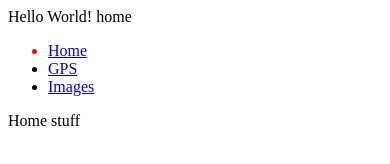
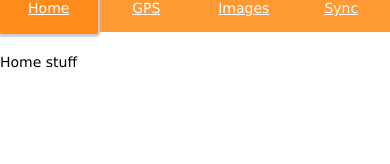
Before and after one commit to lbesson/c2capp, a plain HTML site: page index.html in a window 390 px wide. Drawn offline with Linux system fonts and the light colour scheme; some packages are replaced by stand-ins of ours.

Commit message:
angularjs base structure

```diff
--- /dev/null
+++ b/css/sass/_base.scss
@@ -0,0 +1,6 @@
+body {
+  margin: 0;
+  padding: 0;
+  font-family: Verdana, Arial, Helvetica, sans-serif;
+  font-size: 14px;
+}
--- /dev/null
+++ b/css/sass/_menu.scss
@@ -0,0 +1,51 @@
+$nav_links: home, gps, images, sync;
+$nav_radius: 2px;
+$selected_orange: darken($orange, 5%);
+$selected_shadow: 0 1px 2px 2px #ccc;
+
+#navigation {
+  border: 0;
+  height: 40px;
+  margin: 0;
+  padding: 0;
+}
+
+.nav-item {
+  background-color: $orange;
+  -moz-box-sizing: border-box;
+  -webkit-box-sizing: border-box;
+  box-sizing: border-box;
+  display: inline-block;
+  height: 32px;
+  -moz-user-select: none;
+  -webkit-user-select: none;
+  -ms-user-select: none;
+  width: 100%/length($nav_links);
+  z-index: 10;
+
+  a {
+    display: block;
+    text-align: center;
+    width: 100%;
+    color: white; // temp
+  }
+}
+
+// highlight current navigation item
+@each $link in $nav_links {
+  #navigation.#{$link} .nav-item.#{$link} {
+    background-color: $selected_orange;
+    -webkit-border-bottom-left-radius: $nav_radius;
+    -webkit-border-bottom-right-radius: $nav_radius;
+    -moz-border-radius-bottomleft: $nav_radius;
+    -moz-border-radius-bottomright: $nav_radius;
+    border-bottom-left-radius: $nav_radius;
+    border-bottom-right-radius: $nav_radius;
+    -moz-box-shadow: $selected_shadow;
+    -webkit-box-shadow: $selected_shadow;
+    box-shadow: $selected_shadow;
+    height: 34px;
+    position: relative;
+    z-index: 11;
+  }
+}
--- /dev/null
+++ b/css/sass/main.scss
@@ -0,0 +1,4 @@
+$orange: #f93;
+
+@import "base";
+@import "menu";
--- a/index.html
+++ b/index.html
@@ -14,20 +14,10 @@
   </head>
   <body>
     <nav data-ng-controller="NavCtrl">
-        Hello {{'World'}}! {{$location.path() | substr:1}}
         <ul id="navigation" data-ng-class="$location.path() | substr:1">
-            <li class="home"><a href="#/home">Home</a></li>
-            <li class="gps"><a href="#/gps">GPS</a></li>
-            <li class="images"><a href="#/images">Images</a></li>
+            <li data-ng-repeat="i in ['Home', 'GPS', 'Images', 'Sync']" class="nav-item {{i|lowercase}}"><a href="#/{{i|lowercase}}">{{i}}</a></li>
         </ul>
     </nav>
     <div data-ng-view></div>
-    <!--
-        Test image capture
-    <button id="cpButton" onclick="c2corg.camera.capturePhoto();">Capture Photo</button><br />
-    <input id="trythumb" value="trythumb" type="checkbox" /><label for="trythumb">Resize with canvas</label><br />
-    <div id="images">
-    </div>
-    -->
   </body>
 </html>
--- a/js/app.js
+++ b/js/app.js
@@ -9,5 +9,6 @@ angular.module('c2capp', ['c2capp.filters']).
   	  when('/home', { templateUrl: 'partials/home.html' }).
   	  when('/gps', { templateUrl: 'partials/gps.html' }).
   	  when('/images', { templateUrl: 'partials/images.html' }).
+          when('/sync', { templateUrl: 'partials/sync.html' }).
   	  otherwise({ redirectTo: '/home' });
   }]);
--- a/partials/home.html
+++ b/partials/home.html
@@ -1 +1 @@
-Home stuff {{bla}}
+<p>Home stuff</p>
```
Also changed, not shown: partials/gps.html (+1 -1 lines), partials/images.html (+8 -1 lines), partials/sync.html (added, +1 -0 lines), css/main.css, js/controllers.js (line endings or trailing spaces), web-server.js (line endings or trailing spaces), 1 other file.
